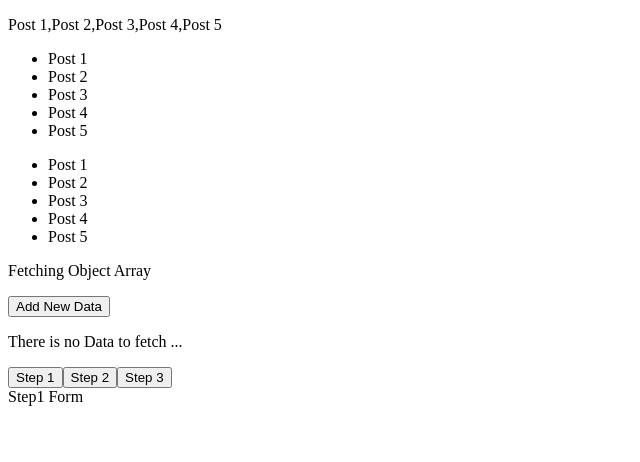
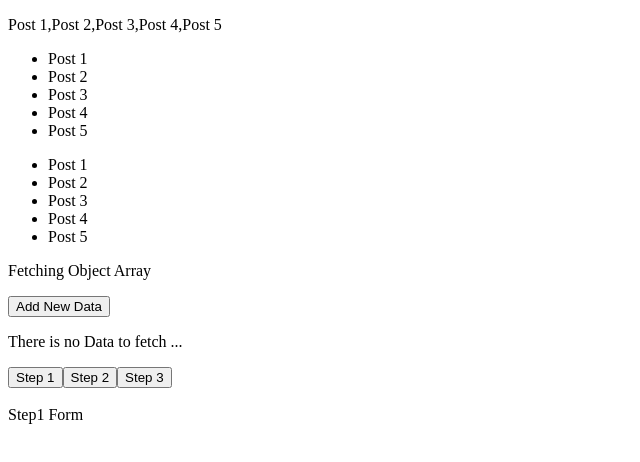
Before and after one commit to chocho77/directivesAngular, an Angular app: page / in a window 1280 px wide. Both pictures are taken after a click on the button "Step 1". Shown: the top 462 px of the page, without its empty margins (0-640 px from the left). Built offline with nearby package versions, Linux system fonts and the light colour scheme.

Commit message:
On branch master  Your branch is up to date with 'origin/master'.  Changes to be committed: 	modified:   src/app/app.component.html

```diff
--- a/src/app/app.component.html
+++ b/src/app/app.component.html
@@ -34,7 +34,9 @@
   <button (click)="onClick('step 2')">Step 2</button>
   <button (click)="onClick('step 3')">Step 3</button>
 </div>
-
-<div *ngIf="stepForm == 'step 1'">Step1 Form</div>
-<div *ngIf="stepForm == 'step 2'">Step2 Form</div>
-<div *ngIf="stepForm == 'step 3'">Step3 Form</div>
+<br>
+<div [ngSwitch]="stepForm">
+  <div *ngSwitchCase="'step 1'">Step1 Form</div>
+  <div *ngSwitchCase="'step 2'">Step2 Form</div>
+  <div *ngSwitchCase="'step 3'">Step3 Form</div>
+</div>
```
